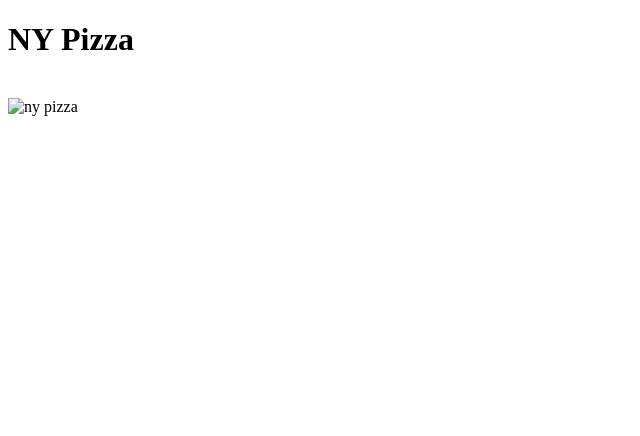
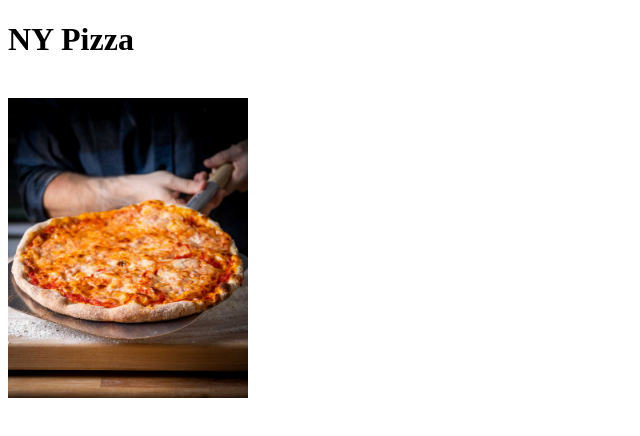
Before and after one commit to johncecil/odin-recipes, a plain HTML site: page recipes/ny-pizza.html in a window 1280 px wide. Shown: the whole page, without its empty margins (0-640 px from the left). Drawn offline with Linux system fonts and the light colour scheme.

Commit message:
fiz link to pizza image

```diff
--- a/recipes/ny-pizza.html
+++ b/recipes/ny-pizza.html
@@ -8,6 +8,6 @@
 <body>
     <h1>NY Pizza</h1>
     <br>
-    <img src="./images/pizza.jpg" alt="ny pizza">
+    <img src="../images/pizza.jpg" alt="ny pizza" height="300">
 </body>
 </html>
```
